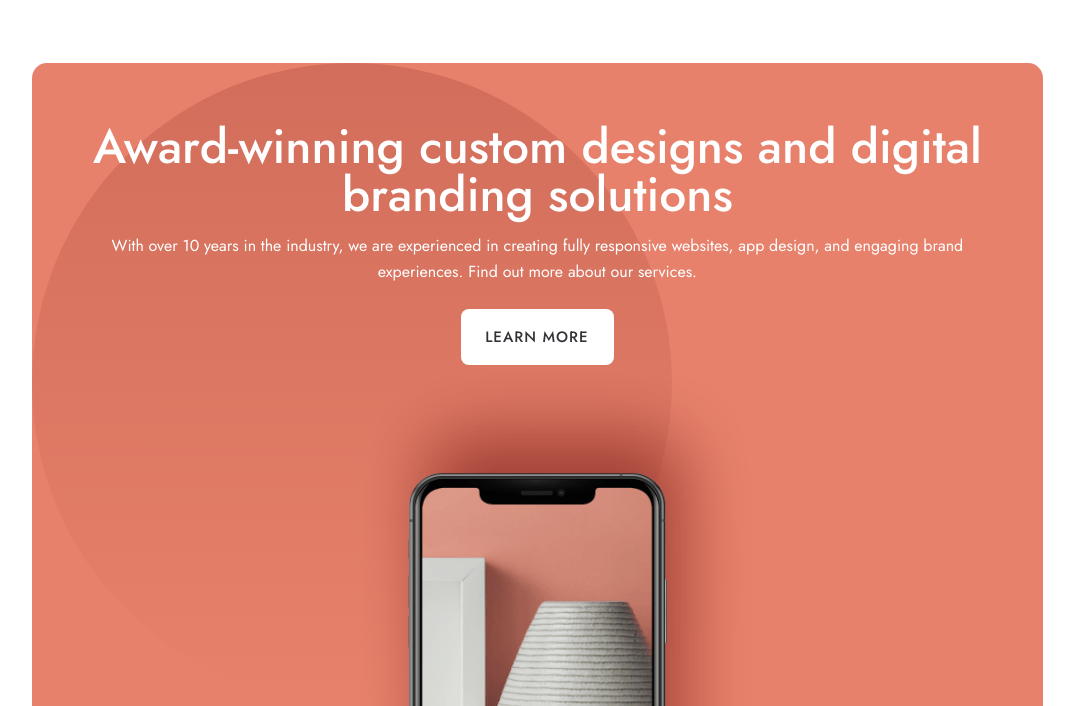
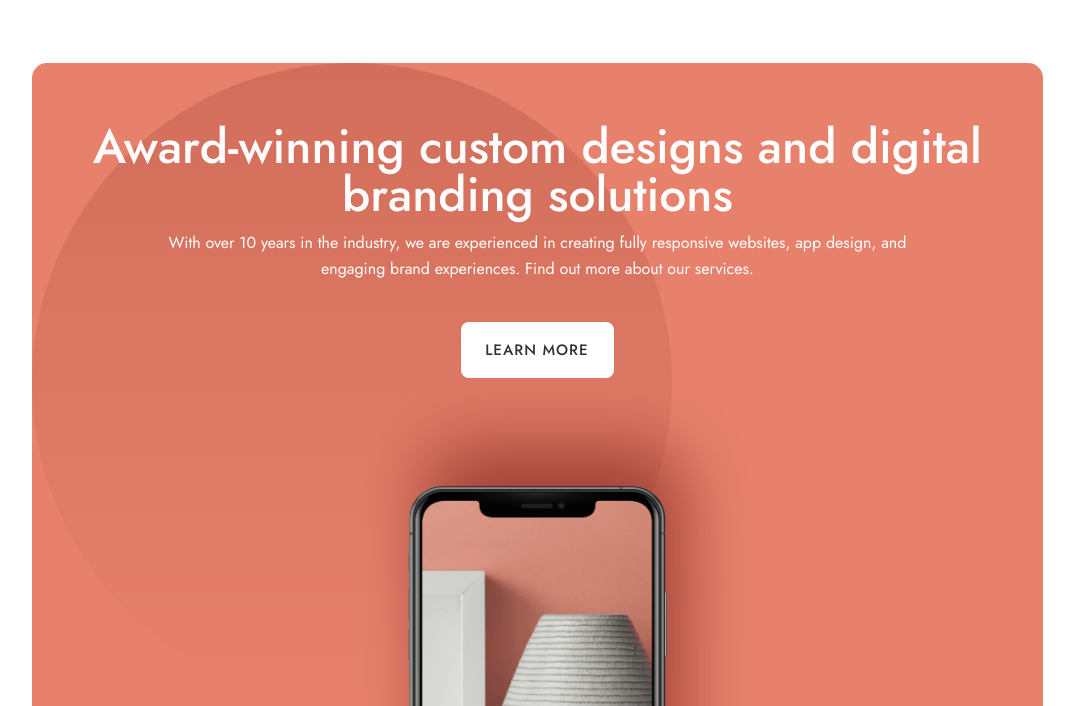
Before and after one commit to mrcordova/designo-multi-page-website, a plain HTML site: page frontend/index.html in a window 1280 px wide. Shown: the part 94-800 px from the top of the page, without its empty margins (103-1177 px from the left). Drawn offline with Linux system fonts and the light colour scheme.

Commit message:
add desktop padding

```diff
--- a/frontend/css/style.css
+++ b/frontend/css/style.css
@@ -59,25 +59,29 @@ header {
   overflow: hidden;
 
   & .hero-text {
-    padding-inline: clamp(1.5rem, calc(-0.528rem + 8.651vw), 3.625rem);
     padding-block-start: clamp(3.75rem, calc(6.193rem + -5.089vw), 5rem);
-    /* flex: 1; */
+
     display: flex;
     flex-direction: column;
     align-items: center;
-    gap: 0.875rem;
+    gap: clamp(0.688rem, calc(1.054rem + -0.763vw), 0.875rem);
     & h1 {
+      padding-inline: clamp(1.5rem, calc(-0.528rem + 8.651vw), 3.625rem);
+
       font-size: clamp(2rem, calc(1.046rem + 4.071vw), 3rem);
       line-height: 1.125;
     }
 
     & p {
+      /* padding-inline: clamp(1.5rem, calc(-0.528rem + 8.651vw), 3.625rem); */
+      padding-inline: clamp(1.5rem, calc(-4.046rem + 23.664vw), 7.313rem);
+
       font-size: clamp(0.938rem, calc(0.878rem + 0.254vw), 1rem);
       line-height: 1.66;
     }
 
     & button {
-      margin-block-start: 0.625rem;
+      margin-block-start: clamp(0.625rem, calc(-0.508rem + 4.835vw), 1.813rem);
       text-transform: uppercase;
       font-size: 0.938rem;
       line-height: 1.46;
@@ -217,7 +221,11 @@ header {
       padding-block-start: clamp(3.75rem, calc(-2.321rem + 12.649vw), 9.063rem);
       padding-inline: clamp(3.625rem, calc(0.982rem + 5.506vw), 5.938rem) 0;
 
+      & h1 {
+        padding-inline-start: 0;
+      }
       & p {
+        padding-inline-start: 0;
         padding-inline-end: 7.8rem;
       }
     }
```
